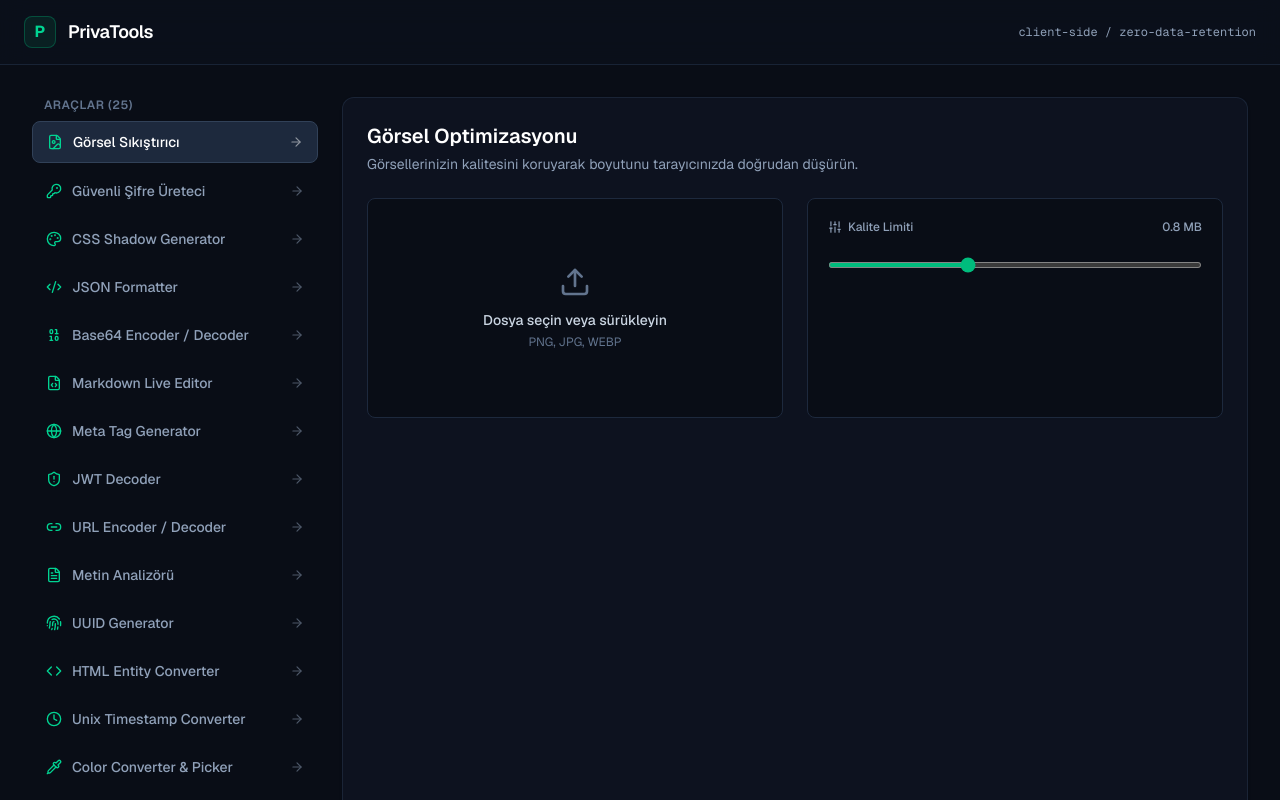
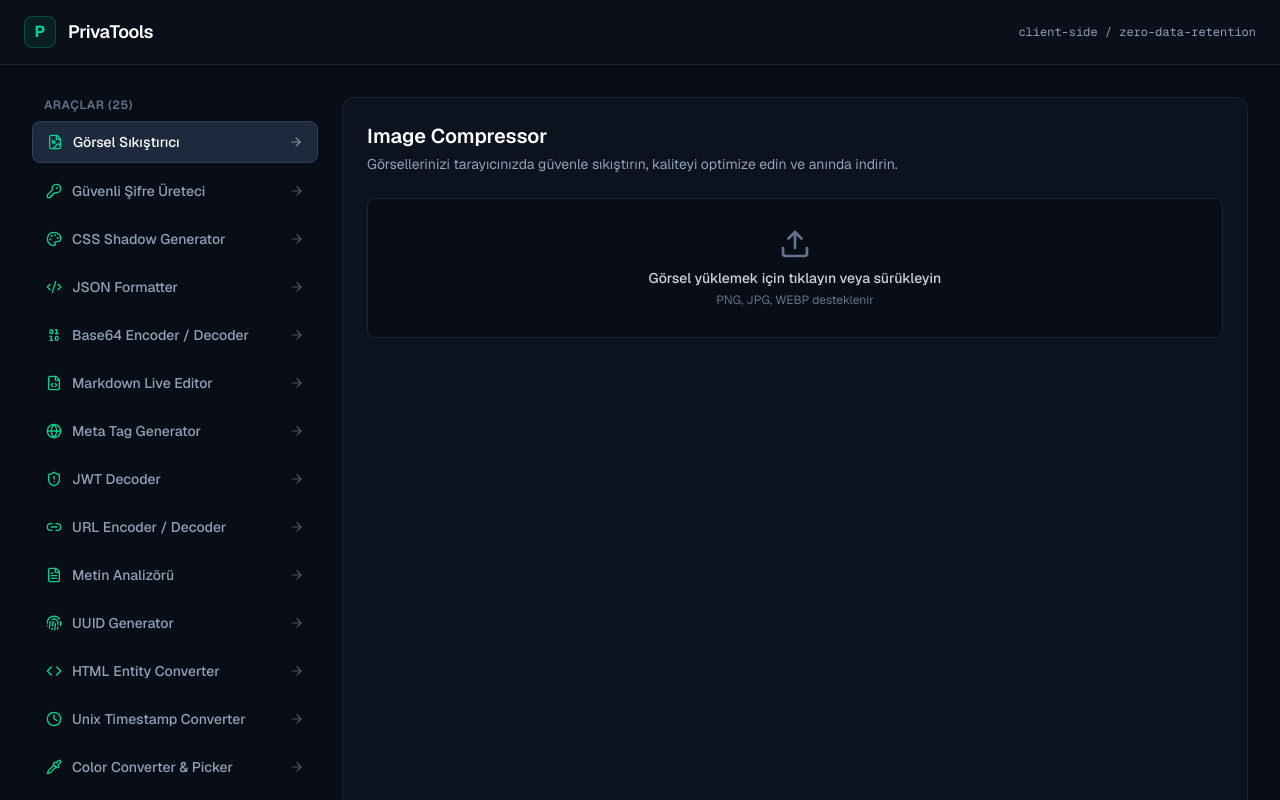
Before and after one commit to MuhammedEdev/privatools, a Next.js app: page / in a window 1280 px wide. Shown: the top 800 px of the page. Built offline with nearby package versions, Linux system fonts and the light colour scheme.

Commit message:
refactor: upgrade ImageCompressor component with canvas compression and UI styling

```diff
--- a/src/components/tools/ImageCompressor.tsx
+++ b/src/components/tools/ImageCompressor.tsx
@@ -1,112 +1,128 @@
 "use client";
 
 import { useState, ChangeEvent } from "react";
-import imageCompression from "browser-image-compression";
-import { Upload, Download, Sliders } from "lucide-react";
+import { Upload, Download, Image as ImageIcon, Sliders } from "lucide-react";
 
 export default function ImageCompressor() {
-  const [originalFile, setOriginalFile] = useState<File | null>(null);
-  const [compressedFile, setCompressedFile] = useState<File | null>(null);
-  const [previewUrl, setPreviewUrl] = useState<string | null>(null);
-  const [quality, setQuality] = useState<number>(0.8);
-  const [isProcessing, setIsProcessing] = useState<boolean>(false);
+  const [originalImage, setOriginalImage] = useState<string | null>(null);
+  const [compressedImage, setCompressedImage] = useState<string | null>(null);
+  const [originalSize, setOriginalSize] = useState<string>("");
+  const [compressedSize, setCompressedSize] = useState<string>("");
+  const [quality, setQuality] = useState<number>(80);
+  const [fileName, setFileName] = useState<string>("");
 
-  const handleFileUpload = async (event: ChangeEvent<HTMLInputElement>) => {
-    const selectedFile = event.target.files?.[0];
-    if (!selectedFile) return;
+  const handleImageUpload = (e: ChangeEvent<HTMLInputElement>) => {
+    const file = e.target.files?.[0];
+    if (!file) return;
 
-    setOriginalFile(selectedFile);
-    await compressImage(selectedFile, quality);
+    setFileName(file.name);
+    setOriginalSize((file.size / 1024).toFixed(2) + " KB");
+
+    const reader = new FileReader();
+    reader.onload = (event) => {
+      const img = new window.Image();
+      img.src = event.target?.result as string;
+      img.onload = () => {
+        setOriginalImage(img.src);
+        compress(img, quality / 100);
+      };
+    };
+    reader.readAsDataURL(file);
   };
 
-  const compressImage = async (file: File, qualityValue: number) => {
-    setIsProcessing(true);
-    const options = {
-      maxSizeMB: qualityValue,
-      maxWidthOrHeight: 1920,
-      useWebWorker: true,
+  const compress = (img: HTMLImageElement, qual: number) => {
+    const canvas = document.createElement("canvas");
+    canvas.width = img.width;
+    canvas.height = img.height;
+    const ctx = canvas.getContext("2d");
+    if (!ctx) return;
+
+    ctx.drawImage(img, 0, 0);
+    const dataUrl = canvas.toDataURL("image/jpeg", qual);
+    setCompressedImage(dataUrl);
+
+    // Boyut tahmini hesaplama
+    const base64Length = dataUrl.length - (dataUrl.indexOf(",") + 1);
+    const sizeInBytes = (base64Length * 3) / 4;
+    setCompressedSize((sizeInBytes / 1024).toFixed(2) + " KB");
   };
 
-    try {
-      const processed = await imageCompression(file, options);
-      setCompressedFile(processed);
-      setPreviewUrl(URL.createObjectURL(processed));
-    } catch (err) {
-      console.error(err);
-    } finally {
-      setIsProcessing(false);
+  const handleQualityChange = (newQual: number) => {
+    setQuality(newQual);
+    if (originalImage) {
+      const img = new window.Image();
+      img.src = originalImage;
+      img.onload = () => compress(img, newQual / 100);
     }
   };
 
   return (
     <div className="space-y-6">
       <div>
-        <h1 className="text-xl font-semibold text-white">Görsel Optimizasyonu</h1>
+        <h1 className="text-xl font-semibold text-white">Image Compressor</h1>
         <p className="text-sm text-slate-400 mt-1">
-          Görsellerinizin kalitesini koruyarak boyutunu tarayıcınızda doğrudan düşürün.
+          Görsellerinizi tarayıcınızda güvenle sıkıştırın, kaliteyi optimize edin ve anında indirin.
         </p>
       </div>
 
-      <div className="grid grid-cols-1 md:grid-cols-2 gap-6">
-        <div className="border border-slate-800 hover:border-slate-700 bg-[#090D16] rounded-lg p-6 flex flex-col items-center justify-center min-h-[220px] relative transition">
+      <div className="border border-slate-800 hover:border-slate-700 bg-[#090D16] rounded-lg p-6 flex flex-col items-center justify-center min-h-[140px] relative transition cursor-pointer">
         <input
           type="file"
           accept="image/*"
-            onChange={handleFileUpload}
+          onChange={handleImageUpload}
           className="absolute inset-0 opacity-0 cursor-pointer w-full h-full"
         />
-          <Upload className="w-8 h-8 text-slate-500 mb-3" />
-          <p className="text-sm font-medium text-slate-300">Dosya seçin veya sürükleyin</p>
-          <p className="text-xs text-slate-500 mt-1">PNG, JPG, WEBP</p>
+        <Upload className="w-8 h-8 text-slate-500 mb-2" />
+        <p className="text-sm font-medium text-slate-300">
+          {fileName ? fileName : "Görsel yüklemek için tıklayın veya sürükleyin"}
+        </p>
+        <p className="text-xs text-slate-500 mt-1">PNG, JPG, WEBP desteklenir</p>
       </div>
 
-        <div className="bg-[#090D16] border border-slate-800 rounded-lg p-5 flex flex-col justify-between">
+      {originalImage && (
         <div className="space-y-4">
-            <div className="flex items-center justify-between text-xs font-medium text-slate-400">
-              <span className="flex items-center gap-1.5">
-                <Sliders className="w-3.5 h-3.5" /> Kalite Limiti
-              </span>
-              <span>{quality} MB</span>
+          <div className="bg-[#090D16] border border-slate-800 rounded-lg p-5 space-y-3 text-xs">
+            <div className="flex justify-between items-center text-slate-400 font-medium">
+              <span>Sıkıştırma Kalitesi: {quality}%</span>
             </div>
             <input
               type="range"
-              min="0.1"
-              max="2"
-              step="0.1"
+              min="10"
+              max="100"
               value={quality}
-              onChange={(e) => {
-                const val = parseFloat(e.target.value);
-                setQuality(val);
-                if (originalFile) compressImage(originalFile, val);
-              }}
+              onChange={(e) => handleQualityChange(parseInt(e.target.value))}
               className="w-full accent-emerald-500 bg-slate-800 h-1.5 rounded-lg cursor-pointer"
             />
+          </div>
 
-            {originalFile && compressedFile && (
-              <div className="pt-4 border-t border-slate-800 space-y-2 text-xs">
-                <div className="flex justify-between text-slate-400">
-                  <span>Orijinal:</span>
-                  <span className="text-slate-200 font-mono">{(originalFile.size / 1024 / 1024).toFixed(2)} MB</span>
+          <div className="grid grid-cols-1 md:grid-cols-2 gap-4">
+            <div className="bg-[#090D16] border border-slate-800 rounded-lg p-4 space-y-2 text-xs">
+              <span className="text-slate-400 font-medium block">Orijinal Boyut: {originalSize}</span>
+              <div className="w-full h-40 bg-slate-900/50 rounded flex items-center justify-center overflow-hidden border border-slate-800">
+                <img src={originalImage} alt="Orijinal" className="max-h-full object-contain" />
               </div>
-                <div className="flex justify-between text-slate-400">
-                  <span>Optimize Edilen:</span>
-                  <span className="text-emerald-400 font-mono font-semibold">{(compressedFile.size / 1024 / 1024).toFixed(2)} MB</span>
+            </div>
+
+            <div className="bg-[#090D16] border border-slate-800 rounded-lg p-4 space-y-2 text-xs">
+              <div className="flex justify-between items-center">
+                <span className="text-slate-400 font-medium">Sıkıştırılmış: {compressedSize}</span>
+                {compressedImage && (
+                  <a
+                    href={compressedImage}
+                    download={`optimized-${fileName || "image.jpg"}`}
+                    className="bg-emerald-500 hover:bg-emerald-400 text-slate-950 font-semibold px-2.5 py-1 rounded transition flex items-center gap-1"
+                  >
+                    <Download className="w-3 h-3" /> İndir
+                  </a>
+                )}
+              </div>
+              <div className="w-full h-40 bg-slate-900/50 rounded flex items-center justify-center overflow-hidden border border-slate-800">
+                {compressedImage && <img src={compressedImage} alt="Sıkıştırılmış" className="max-h-full object-contain" />}
+              </div>
+            </div>
           </div>
         </div>
       )}
     </div>
-
-          {previewUrl && originalFile && (
-            <a
-              href={previewUrl}
-              download={`optimized_${originalFile.name}`}
-              className="mt-4 w-full bg-emerald-500 hover:bg-emerald-400 text-slate-950 font-semibold text-xs py-2.5 px-4 rounded-md transition flex items-center justify-center gap-2"
-            >
-              <Download className="w-4 h-4" /> İndir
-            </a>
-          )}
-        </div>
-      </div>
-    </div>
   );
 }
```
Lines whose indentation alone changed are shown as unchanged.
